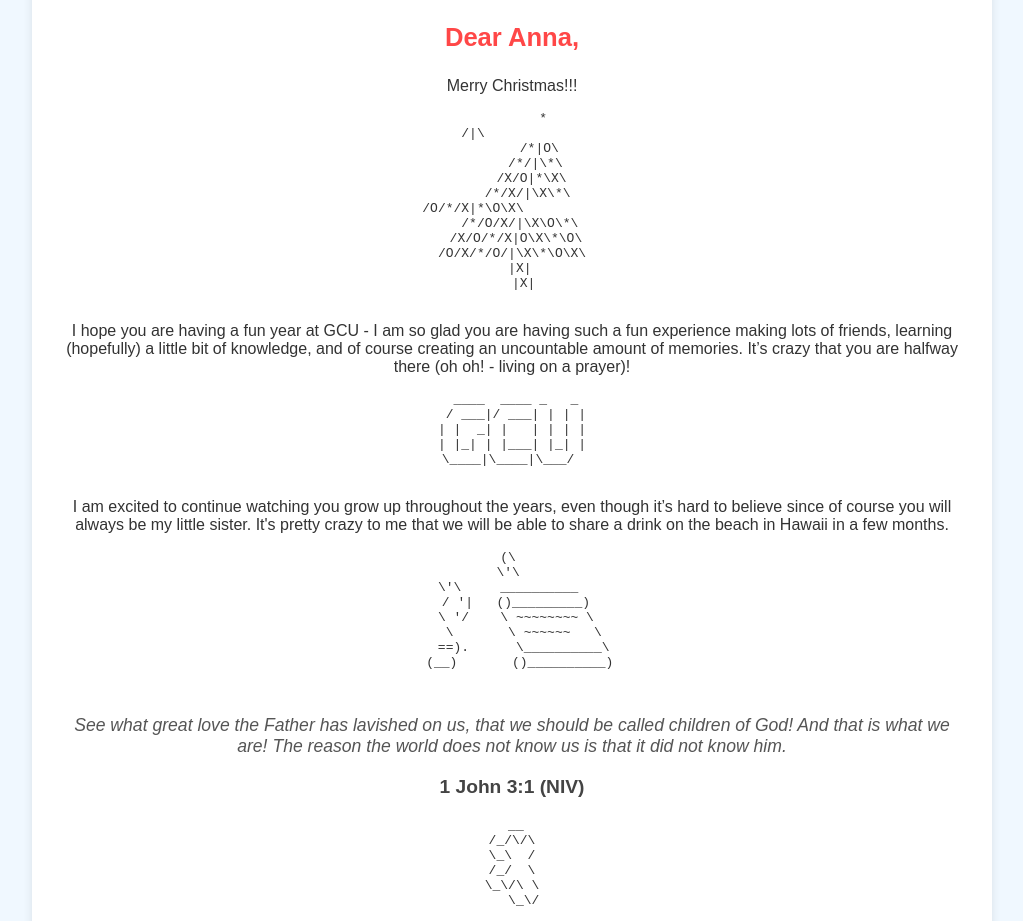
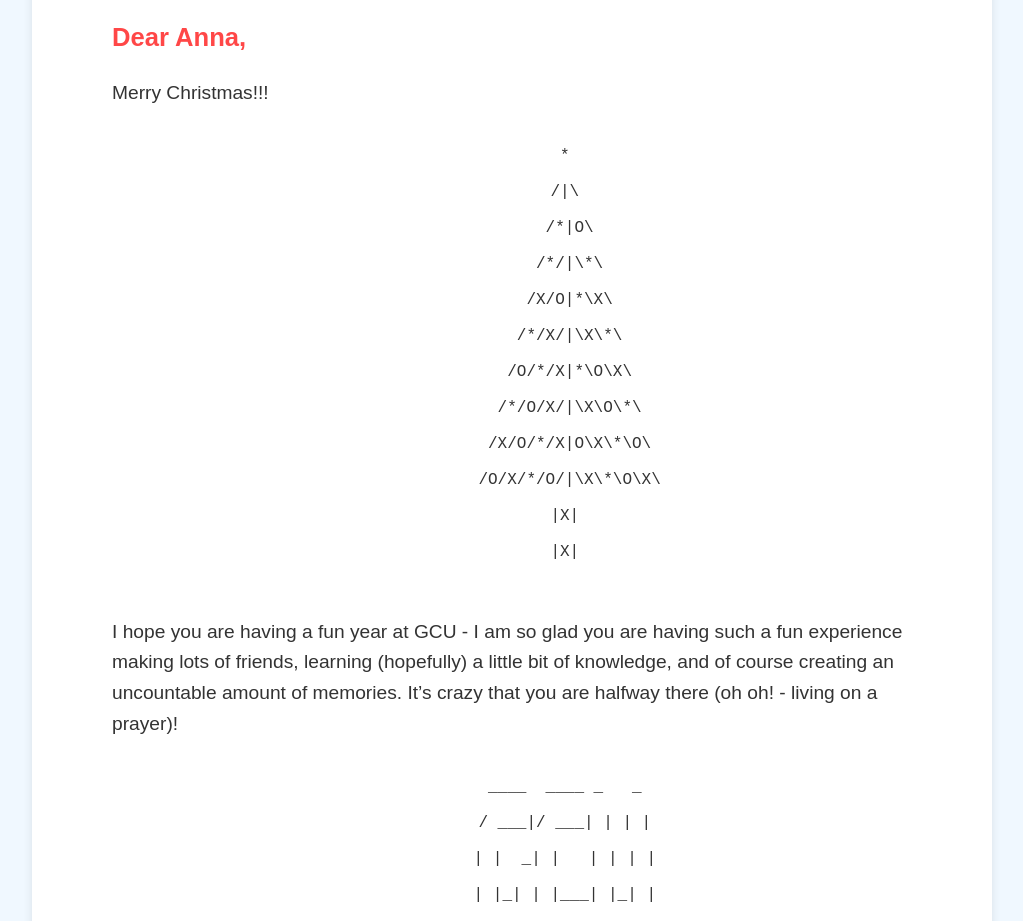
Before and after one commit to melzs0627/secret-santa-letter-2024, a plain HTML site: page index.html in a window 1280 px wide. Shown: the part 128-1049 px from the top of the page, without its empty margins (128-1151 px from the left). Drawn offline with Linux system fonts and the light colour scheme.

Commit message:
Update index.html

```diff
--- a/index.html
+++ b/index.html
@@ -19,6 +19,15 @@
             font-size: 3em;
             margin-top: 30px;
             text-shadow: 2px 2px 5px rgba(0, 0, 0, 0.3);
+        }
+
+        p {
+            font-size: 1.2em;
+            line-height: 1.6;
+            max-width: 800px;
+            margin: 20px auto;
+            text-align: left;
+            padding: 0 15px;
         }
 
         .signature {
@@ -68,6 +77,13 @@
             margin-bottom: 20px;
         }
 
+        .ascii-art {
+            font-family: "Courier New", monospace;
+            white-space: pre-wrap;
+            word-wrap: break-word;
+            text-align: center;
+            margin: 20px 0;
+        }
     </style>
 </head>
 <body>
@@ -80,74 +96,74 @@
         <p>Merry Christmas!!!</p>
 
         <!-- Updated ASCII Christmas Tree -->
-        <pre>
-         *
-        /|\
-       /*|O\
-      /*/|\*\
-     /X/O|*\X\
-    /*/X/|\X\*\
-   /O/*/X|*\O\X\
-  /*/O/X/|\X\O\*\
- /X/O/*/X|O\X\*\O\
-/O/X/*/O/|\X\*\O\X\
-        |X|
-        |X|
-        </pre>
+        <div class="ascii-art">
+            * <br>
+            /|\ <br>
+            /*|O\<br>
+            /*/|\*\<br>
+            /X/O|*\X\<br>
+            /*/X/|\X\*\<br>
+            /O/*/X|*\O\X\<br>
+            /*/O/X/|\X\O\*\<br>
+            /X/O/*/X|O\X\*\O\<br>
+            /O/X/*/O/|\X\*\O\X\<br>
+            |X| <br>
+            |X| <br>
+        </div>
 
         <p>I hope you are having a fun year at GCU - I am so glad you are having such a fun experience making lots of friends, learning (hopefully) a little bit of knowledge, and of course creating an uncountable amount of memories. It’s crazy that you are halfway there (oh oh! - living on a prayer)!</p>
 
         <!-- Updated ASCII REINDEER text -->
-        <pre>
-  ____  ____ _   _
- / ___|/ ___| | | |
-| |  _| |   | | | |
-| |_| | |___| |_| |
- \____|\____|\___/
-        </pre>
+        <div class="ascii-art">
+            ____  ____ _   _ <br>
+            / ___|/ ___| | | | <br>
+            | |  _| |   | | | | <br>
+            | |_| | |___| |_| | <br>
+            \____|\____|\___/ <br>
+        </div>
 
         <p>I am excited to continue watching you grow up throughout the years, even though it’s hard to believe since of course you will always be my little sister. It's pretty crazy to me that we will be able to share a drink on the beach in Hawaii in a few months.</p>
 
         <!-- ASCII Book -->
-        <pre>
-(\
-\'\
- \'\     __________
- / '|   ()_________)
- \ '/    \ ~~~~~~~~ \
-   \       \ ~~~~~~   \
-   ==).      \__________\
-  (__)       ()__________)
-        </pre>
+        <div class="ascii-art">
+            (\ <br>
+            \'\\ <br>
+            \\\'\     __________  <br>
+            / '|   ()_________) <br>
+            \ '/    \ ~~~~~~~~ \ <br>
+            \       \ ~~~~~~   \ <br>
+            ==).      \__________\<br>
+            (__)       ()__________)<br>
+        </div>
 
         <p class="bible-verse">See what great love the Father has lavished on us, that we should be called children of God! And that is what we are! The reason the world does not know us is that it did not know him.</p>
 
         <p class="verse-reference">1 John 3:1 (NIV)</p>
 
         <!-- Updated ASCII Cross -->
-        <pre>
- __
-/_/\/\
-\_\  /
-/_/  \
-\_\/\ \
-   \_\/
-        </pre>
+        <div class="ascii-art">
+            __ <br>
+            /_/\/\<br>
+            \_\  /<br>
+            /_/  \<br>
+            \_\/\ \<br>
+            \_\/ <br>
+        </div>
 
         <p>Hope you enjoy your presents that I spent such a long time searching for - ya know, from your Amazon list. I hope you liked your surprise gift of the comfrt clothes.</p>
 
         <!-- Updated ASCII Heart -->
-        <pre>
-⠀    ⠀⢀⣤⣄
-⠀⠀⠀⠀⠀⠀⢰⣿⣿⣿⣿⡆ ⣠⣶⣿⣶⡀
-⠀⠀⠀⠀⠀⠀⢸⣿⣿⣿⣿⣿⣿⣿⣿⣿⣿
-⠀⠀⠀⠀⠀⠀⠀⣿⣿⣿⣿⣿⣿⣿⣿⣿⠏
-⠀⠀⠀⠀⠀⠀⠀⠈⣿⣿⣿⣿⣿⣿⣿⠋
-⠀⠀⠀⠀⣾⣿⣿⣧⠀⠻⣿⣿⠿⠉
-⣰⣿⣿⣿⣿⣿⣿⣿
-⠸⣿⣿⣿⣿⣿⣿⠏
-⠀⠈⠛⠿⣿⣿⡟
-        </pre>
+        <div class="ascii-art">
+            ⠀    ⠀⢀⣤⣄ <br>
+            ⠀⠀⠀⠀⠀⢰⣿⣿⣿⣿⡆ ⣠⣶⣿⣶⡀ <br>
+            ⠀⠀⠀⠀⠀⢸⣿⣿⣿⣿⣿⣿⣿⣿⣿⣿ <br>
+            ⠀⠀⠀⠀⠀⠀⣿⣿⣿⣿⣿⣿⣿⣿⣿⠏ <br>
+            ⠀⠀⠀⠀⠀⠀⠈⣿⣿⣿⣿⣿⣿⣿⠋ <br>
+            ⠀⠀⠀⠀⣾⣿⣿⣧⠀⠻⣿⣿⠿⠉ <br>
+            ⣰⣿⣿⣿⣿⣿⣿⣿ <br>
+            ⠸⣿⣿⣿⣿⣿⣿⠏ <br>
+            ⠀⠈⠛⠿⣿⣿⡟ <br>
+        </div>
 
         <p class="signature">Melanie</p>
     </div>
```
